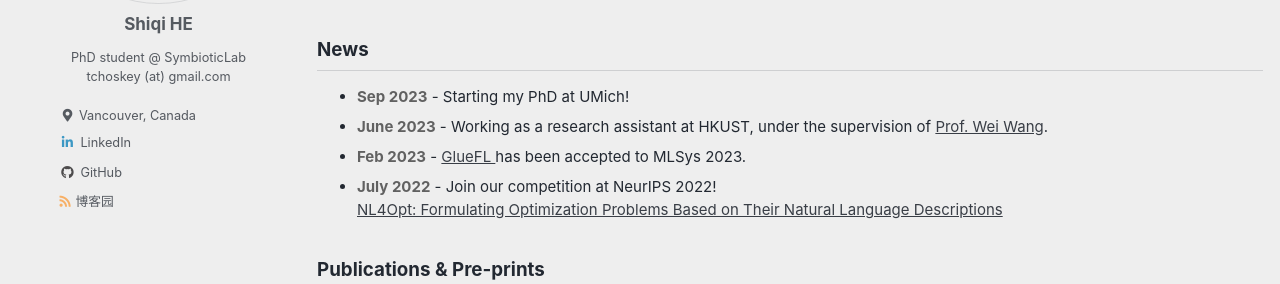
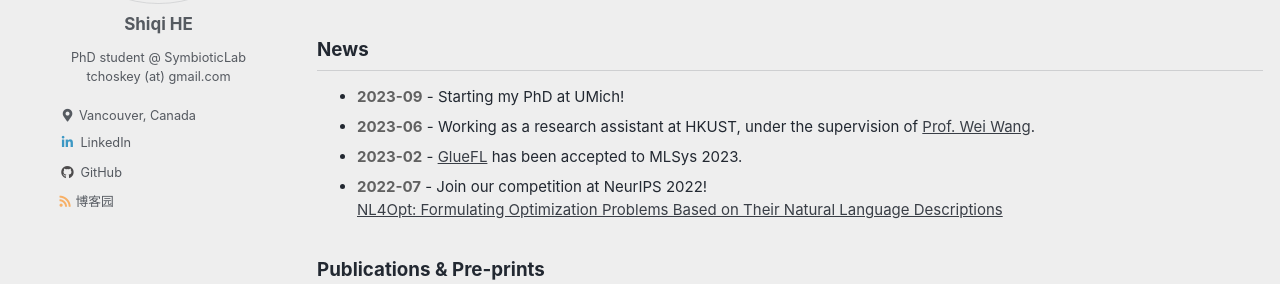
Before and after one commit to TCtower/tctower.github.io, a Jekyll site: the page built from index.md, in a window 1280 px wide and 1316 px high. Shown: the part 318-602 px from the top of the window. Built offline with Jekyll 4.4.1, drawn with Linux system fonts in a browser that asks for light colours; cached includes are drawn as plain includes.

Commit message:
Update index.md

```diff
--- a/index.md
+++ b/index.md
@@ -65,16 +65,16 @@ sss -->
 ## News
 <ul>
 <li>
-<strong>Sep 2023</strong> - Starting my PhD at UMich!
+<strong>2023-09</strong> - Starting my PhD at UMich!
 </li>
 <li>
-<strong>June 2023</strong> - Working as a research assistant at HKUST, under the supervision of <a href="https://www.cse.ust.hk/~weiwa/" title="c4">Prof. Wei Wang</a>.
+<strong>2023-06</strong> - Working as a research assistant at HKUST, under the supervision of <a href="https://www.cse.ust.hk/~weiwa/" title="c4">Prof. Wei Wang</a>.
 </li>
 <li>
-<strong>Feb 2023</strong> - <a href="https://arxiv.org/pdf/2212.01523.pdf" title="c4"> GlueFL </a> has been accepted to MLSys 2023.
+<strong>2023-02</strong> - <a href="https://arxiv.org/pdf/2212.01523.pdf" title="c4">GlueFL</a> has been accepted to MLSys 2023.
 </li>
 <li>
-<strong>July 2022</strong> - Join our competition at NeurIPS 2022!
+<strong>2022-07</strong> - Join our competition at NeurIPS 2022!
 <br/><a href="https://nl4opt.github.io/" title="c4"> NL4Opt: Formulating Optimization Problems Based on Their Natural Language Descriptions </a>
 </li>
 </ul>
```
